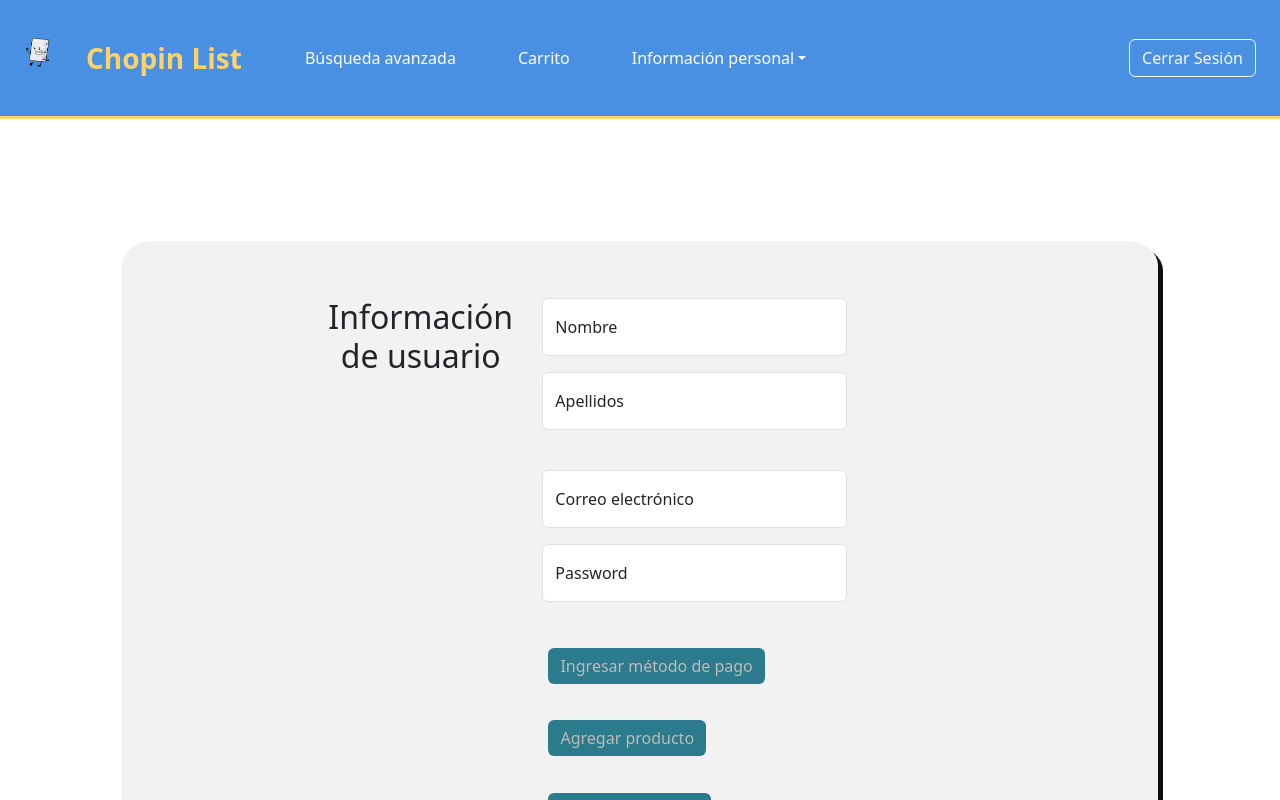
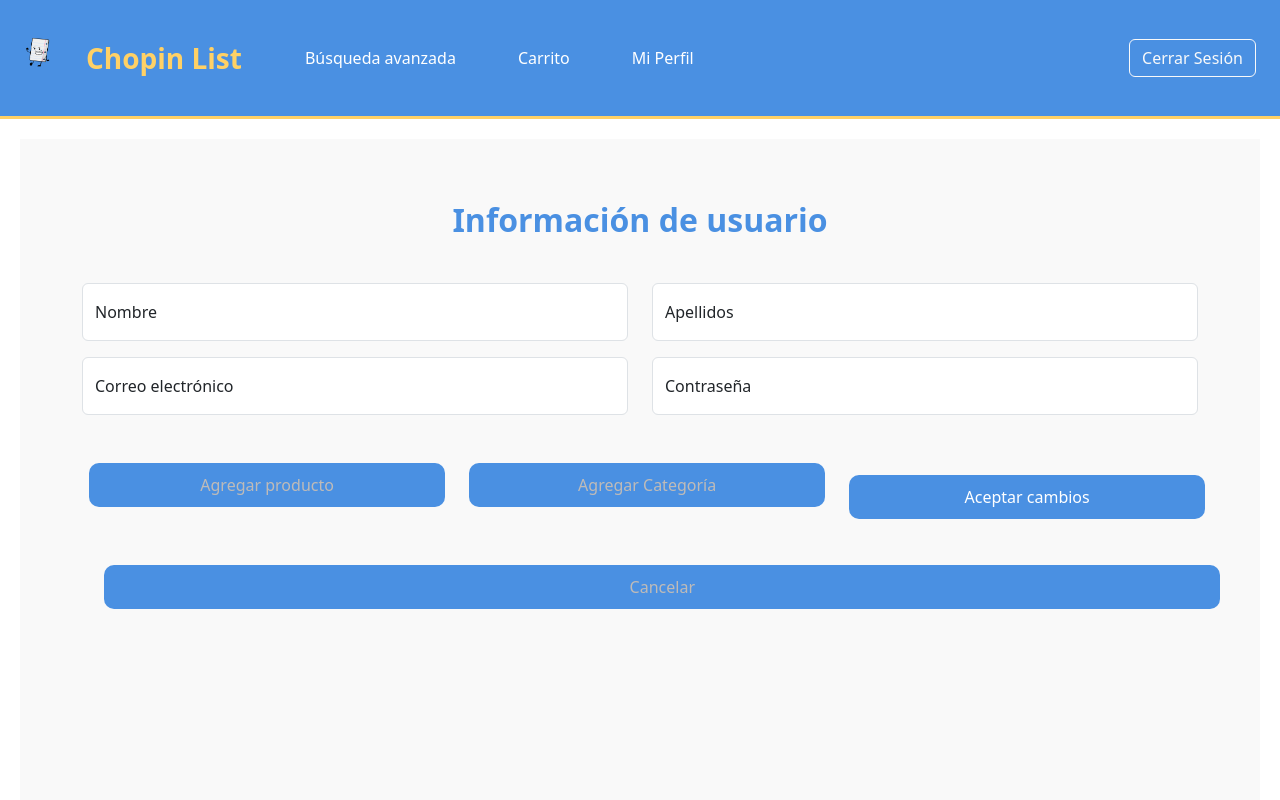
Before and after one commit to dedli54/PW-2, a React (Create React App) app in the folder Front-End/: page /Miperfil in a window 1280 px wide. Shown: the top 800 px of the page. Built offline with nearby package versions, Linux system fonts and the light colour scheme.

Commit message:
CambiosFront
-Estructura en pagina de mi perfil
-Color al hover en botones
-footer siempre abajo
-Cambios en el navbar
-Se ocultaron funciones de tarjeta

```diff
--- a/Front-End/public/index.html
+++ b/Front-End/public/index.html
@@ -13,6 +13,10 @@
       user's mobile device or desktop. See https://developers.google.com/web/fundamentals/web-app-manifest/
     -->
     <link rel="manifest" href="%PUBLIC_URL%/manifest.json" />
+    <link
+    href="https://cdn.jsdelivr.net/npm/bootstrap@5.3.0-alpha3/dist/css/bootstrap.min.css"
+    rel="stylesheet"
+    />
     <link rel="icon" href="../src/CSS/images/list.png"/>
     <title>Chopin List</title>
   </head>
--- a/Front-End/src/CSS/Miperfil.css
+++ b/Front-End/src/CSS/Miperfil.css
@@ -1,25 +1,42 @@
-.contenedor-grande{
+/* Contenedor principal */
+.contenedor-grande {
     padding: 5%;
-}
-.contenedor{
-    display: flex;
-    padding: 3%;
-    align-items: center;
-    justify-content: center;
-    background-color: #f2f2f2;
-    box-shadow: 5px 5px #0D0D0D;
-    border-radius: 3%;
+    background-color: #f9f9f9; /* Fondo claro */
+    min-height: 100vh; /* Asegura que ocupe toda la altura de la ventana */
 }
 
-.coustome-link{
-    background-color: #2B7B8C;
-    color: #BFBBB8;
-    text-decoration: none;
-    border: none;
+/* Contenedor interno */
+.contenedor {
+    background-color: #ffffff; /* Fondo blanco */
+    padding: 30px;
+    border-radius: 10px; /* Bordes redondeados */
+    box-shadow: 0 4px 8px rgba(0, 0, 0, 0.1); /* Sombra suave */
 }
 
-.coustome-link:hover{
-    color: #2B7B8C;
-    background-color: #BFBBB8;
+/* Botones */
+.coustome-link {
+    background-color: #4A90E2; /* Azul claro */
+    color: #FFFFFF; /* Texto blanco */
     border: none;
+    padding: 10px 20px;
+    border-radius: 10px; /* Bordes redondeados */
+    font-size: 16px;
+    transition: background-color 0.3s ease;
 }
+
+.coustome-link:hover {
+    background-color: greenyellow; /* gris */
+    color: #333333; /* Texto negro suave */
+}
+
+/* Títulos */
+h2 {
+    color: #4A90E2; /* Azul claro */
+    font-weight: bold;
+    margin-bottom: 20px;
+}
+
+/* Inputs */
+.floating-label {
+    margin-bottom: 15px;
+}
--- a/Front-End/src/CSS/login.css
+++ b/Front-End/src/CSS/login.css
@@ -37,7 +37,7 @@ button {
 }
 
 button:hover {
-    background-color: #A8E6CF; /* Verde menta al pasar el mouse */
+    background-color: #cccccc; /* gris al pasar el mouse */
     color: #333333; /* Texto negro suave */
 }
 
@@ -48,6 +48,6 @@ button:hover {
 }
 
 .coustome-link:hover {
-    color: #A8E6CF; /* Verde menta */
+    color: #FFFFFF; /* Blanco */
     text-decoration: underline;
 }
--- a/Front-End/src/CSS/navbar.css
+++ b/Front-End/src/CSS/navbar.css
@@ -57,7 +57,7 @@
 .navbar-custom .nav-link:hover,
 .navbar-custom .dropdown-item:hover {
     color: #333333; /* Texto negro suave */
-    background-color: #A8E6CF; /* Fondo verde menta */
+    background-color: #FFFFFF; /* Fondo blanco */
     border-radius: 10px; /* Bordes redondeados */
     padding: 5px 10px; /* Agrega un poco de espacio interno para que se vea mejor */
 }
--- a/Front-End/src/CSS/registro.css
+++ b/Front-End/src/CSS/registro.css
@@ -57,8 +57,11 @@ button.coustome-link {
 }
 
 button.coustome-link:hover {
-    background-color: #A8E6CF; /* Verde menta al pasar el mouse */
+    background-color: #FFFFFF; /* Fondo blanco */
     color: #333333; /* Texto negro suave */
+    transform: translateY(5px); /* Desplaza el botón hacia abajo */
+    transition: transform 0.3s ease, background-color 0.3s ease; /* Transición suave */
+    border: 2px solid #4A90E2; /* Borde azul claro */
 }
 
 p {
--- a/Front-End/src/index.css
+++ b/Front-End/src/index.css
@@ -5,9 +5,35 @@ body {
     sans-serif;
   -webkit-font-smoothing: antialiased;
   -moz-osx-font-smoothing: grayscale;
+  display: flex;
+  flex-direction: column;
+  min-height: 100vh; /* Altura mínima igual a la altura de la ventana */
+  margin: 0; /* Elimina márgenes predeterminados */
+}
+
+main {
+  flex: 1; /* Hace que el contenido principal ocupe el espacio disponible */
+  flex: 1; /* Permite que el contenido principal ocupe el espacio restante */
+  margin: 0; /* Elimina márgenes adicionales */
+  padding: 20px; /* Opcional: agrega un poco de espacio interno */
+}
+
+.page-container {
+  display: flex;
+  flex-direction: column;
+  min-height: 100vh; /* Asegura que la página ocupe toda la altura de la ventana */
 }
 
 code {
   font-family: source-code-pro, Menlo, Monaco, Consolas, 'Courier New',
     monospace;
 }
+
+.footer-custom {
+  background-color: #4A90E2; /* Azul claro */
+  color: #FFFFFF; /* Texto blanco */
+  text-align: center;
+  padding: 20px;
+  border: none;
+  border-radius: 0;
+}
--- a/Front-End/src/proyecto/BarraNav.jsx
+++ b/Front-End/src/proyecto/BarraNav.jsx
@@ -28,10 +28,11 @@ function BarraNav() {
                     <Nav className="me-auto">
                         <Nav.Link href="./BusquedaAvan" className="text-decoration-none">Búsqueda avanzada</Nav.Link>
                         <Nav.Link href="./Carrito" className="text-decoration-none">Carrito</Nav.Link>
-                        <NavDropdown title="Información personal" id="basic-nav-dropdown" className="text-decoration-none">
+                        <Nav.Link href="./MiPerfil" className="text-decoration-none">Mi Perfil</Nav.Link>
+                        {/*<NavDropdown title="Información personal" id="basic-nav-dropdown" className="text-decoration-none">
                             <NavDropdown.Item href="./Miperfil" className="text-decoration-none">Mi perfil</NavDropdown.Item>
                             <NavDropdown.Item href="./mis-tarjetas" className="text-decoration-none">Mis tarjetas</NavDropdown.Item>
-                        </NavDropdown>
+                        </NavDropdown>*/}
                     </Nav>
                     <Form className="d-flex">
                         <Row>
--- a/Front-End/src/proyecto/Layout.jsx
+++ b/Front-End/src/proyecto/Layout.jsx
@@ -5,11 +5,14 @@ import { Outlet } from "react-router-dom";
 
 function Layout(){
     return(
-        <>
+        <div className="page-container">
         <BarraNav/>
-        <Outlet/>
+        <main>
+            <Outlet/>
+        </main>
+
         <Footer/>
-        </>
+        </div>
     );
 }
 
--- a/Front-End/src/proyecto/Miperfil.jsx
+++ b/Front-End/src/proyecto/Miperfil.jsx
@@ -53,49 +53,71 @@ function Miperfil(){
         console.log("Datos del usuario:", usuario.id, name, lastName);
     };
 
-    return(
+    return (
         <>
             <div className="contenedor-grande">
-        <div className="contenedor">
+
+                    <div className="row mb-4">
+                        <h2 className="col-12 text-center">Información de usuario</h2>
+                    </div>
                     <div className="row">
-                <h2 className="col-4">Información de usuario</h2>
-                <div className="col-6">
-                    <FloatingLabel controlId="floatingName" label="Nombre" className="mb-3" id="Nombre">
-                        <Form.Control type="text" placeholder="Nombre de usuario"
+                        <div className="col-md-6">
+                            <FloatingLabel controlId="floatingName" label="Nombre" className="mb-3">
+                                <Form.Control
+                                    type="text"
+                                    placeholder="Nombre de usuario"
                                     value={name}
-                        onChange={(e) => setName(e.target.value)}/>
+                                    onChange={(e) => setName(e.target.value)}
+                                />
                             </FloatingLabel>
-                    <FloatingLabel controlId="floatinglastName" label="Apellidos" className="mb-3" id="Apellidos">
-                        <Form.Control type="text" placeholder="Apellidos"
+                        </div>
+                        <div className="col-md-6">
+                            <FloatingLabel controlId="floatinglastName" label="Apellidos" className="mb-3">
+                                <Form.Control
+                                    type="text"
+                                    placeholder="Apellidos"
                                     value={lastName}
-                        onChange={(e) => setLastName(e.target.value)}/>
+                                    onChange={(e) => setLastName(e.target.value)}
+                                />
                             </FloatingLabel>
-                    <br />
-                    <FloatingLabel controlId="floatingEmail" label="Correo electrónico" className="mb-3" id="Correo">
-                        <Form.Control type="email" placeholder="name@example.com"
+                        </div>
+                    </div>
+                    <div className="row">
+                        <div className="col-md-6">
+                            <FloatingLabel controlId="floatingEmail" label="Correo electrónico" className="mb-3">
+                                <Form.Control
+                                    type="email"
+                                    placeholder="name@example.com"
                                     value={email}
-                        onChange={(e) => setEmail(e.target.value)}/>
+                                    onChange={(e) => setEmail(e.target.value)}
+                                />
                             </FloatingLabel>
-                    <FloatingLabel controlId="floatingPassword" label="Password" className="mb-3" id="Clave">
-                        <Form.Control type="password" placeholder="Contraseña"
+                        </div>
+                        <div className="col-md-6">
+                            <FloatingLabel controlId="floatingPassword" label="Contraseña" className="mb-3">
+                                <Form.Control
+                                    type="password"
+                                    placeholder="Contraseña"
                                     value={pass}
-                        onChange={(e) => setPass(e.target.value)}/>
+                                    onChange={(e) => setPass(e.target.value)}
+                                />
                             </FloatingLabel>
-                    <br />
-                    <Button className="coustome-link" href={"/Metodo-Pago"}>Ingresar método de pago</Button>
-                    <br />
-                    <br />
-                    <Button href={"/alta-productos"} className="coustome-link">Agregar producto</Button>
-                    <br />
-                    <br />
-                    <Button href={"/nueva-categoria"} className="coustome-link">Agregar Categoría</Button>
-                    <br />
-                    <br />
-                    <Button id="btnCambios" className="coustome-link" onClick={handleUpdate}>Aceptar cambios</Button>
-                    <br/>
-                    <br/>
-                    <Button href={"/lista-compras"} className="coustome-link">Cancelar</Button>
                         </div>
+                    </div>
+                    <div className="row text-center mt-4">
+                        <div className="col-md-4">
+                            <Button href={"/alta-productos"} className="coustome-link w-100">Agregar producto</Button>
+                        </div>
+                        <div className="col-md-4">
+                            <Button href={"/nueva-categoria"} className="coustome-link w-100">Agregar Categoría</Button>
+                        </div>
+                        <div className="col-md-4">
+                            <Button id="btnCambios" className="coustome-link w-100" onClick={handleUpdate}>Aceptar cambios</Button>
+                        </div>
+                    </div>
+                    <div className="row text-center mt-3">
+                        <div className="col-md-12">
+                            <Button href={"/lista-compras"} className="coustome-link w-100">Cancelar</Button>
                         </div>
                     </div>
             </div>
```
Lines whose indentation alone changed are shown as unchanged.
